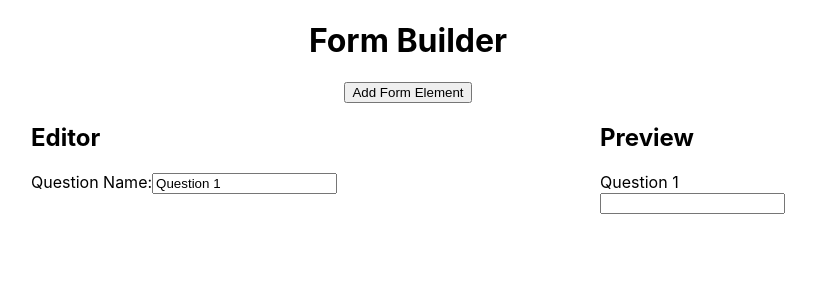
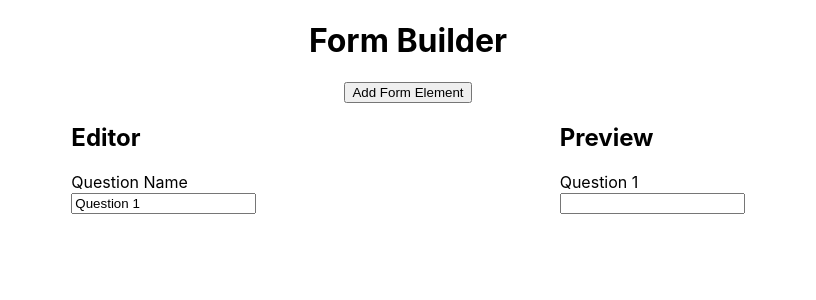
Before and after one commit to arkangelofkaos/form-builder-kata, a React (Create React App) app: page / in a window 1280 px wide. Both pictures are taken after a click on the button "Add Form Element". Shown: the top 300 px of the page, without its empty margins (232-1048 px from the left). Built offline with nearby package versions, Linux system fonts and the light colour scheme.

Commit message:
Extract the QuestionBuilderList and start doing basic styling

```diff
--- a/src/App.js
+++ b/src/App.js
@@ -1,8 +1,8 @@
 import {useCallback, useState} from "react";
 import {createFormElementDefinition} from "./form/FormElementDefinition";
 import {QuestionPreview} from "./form/preview/QuestionPreview";
-import QuestionBuilder from "./form/builder/QuestionBuilder";
 import styled from "styled-components";
+import {QuestionBuilderList} from "./form/builder/QuestionBuilderList";
 
 const App = () => {
     const [questionNumber, setQuestionNumber] = useState(1)
@@ -31,16 +31,7 @@ const App = () => {
                 Add Form Element
             </button>
             <SideBySide>
-                <div data-testid="form-builder">
-                    <h2>Editor</h2>
-                    {
-                        formElementDefinitions.map((definition, index) => {
-                            return <QuestionBuilder key={`form-element-${index}`}
-                                                    setDefinition={setDefinition}
-                                                    definition={definition}/>
-                        })
-                    }
-                </div>
+                <QuestionBuilderList definitions={formElementDefinitions} setDefinition={setDefinition}/>
                 <div data-testid="form-preview">
                     <h2>Preview</h2>
                     {
--- a/src/form/builder/QuestionBuilder.jsx
+++ b/src/form/builder/QuestionBuilder.jsx
@@ -1,6 +1,6 @@
 import {useCallback} from "react";
 
-const QuestionBuilder = ({definition, setDefinition}) => {
+const QuestionBuilder = ({className, definition, setDefinition}) => {
     const setQuestionName = useCallback((e) => {
         const newQuestionName = e.target.value
         setDefinition(definition.id, {
@@ -9,9 +9,9 @@ const QuestionBuilder = ({definition, setDefinition}) => {
         })
     }, [definition, setDefinition])
 
-    return <div data-testid="question-builder">
+    return <div className={className} data-testid="question-builder">
         <label>
-            Question Name:
+            <div>Question Name</div>
             <input data-testid="name-input"
                    value={definition.name}
                    onChange={setQuestionName}/>
--- /dev/null
+++ b/src/form/builder/QuestionBuilderList.js
@@ -0,0 +1,22 @@
+import QuestionBuilder from "./QuestionBuilder";
+import styled from "styled-components";
+
+export const QuestionBuilderList = ({definitions, setDefinition}) => {
+    return <BuilderList data-testid="form-builder">
+        <h2>Editor</h2>
+        {
+            definitions.map((definition, index) => {
+                return <QuestionBuilder key={`form-element-${index}`}
+                                        className={"question-builder"}
+                                        setDefinition={setDefinition}
+                                        definition={definition}/>
+            })
+        }
+    </BuilderList>
+}
+
+const BuilderList = styled.div`
+    .question-builder {
+      margin-bottom: 24px;
+    }
+`
```
